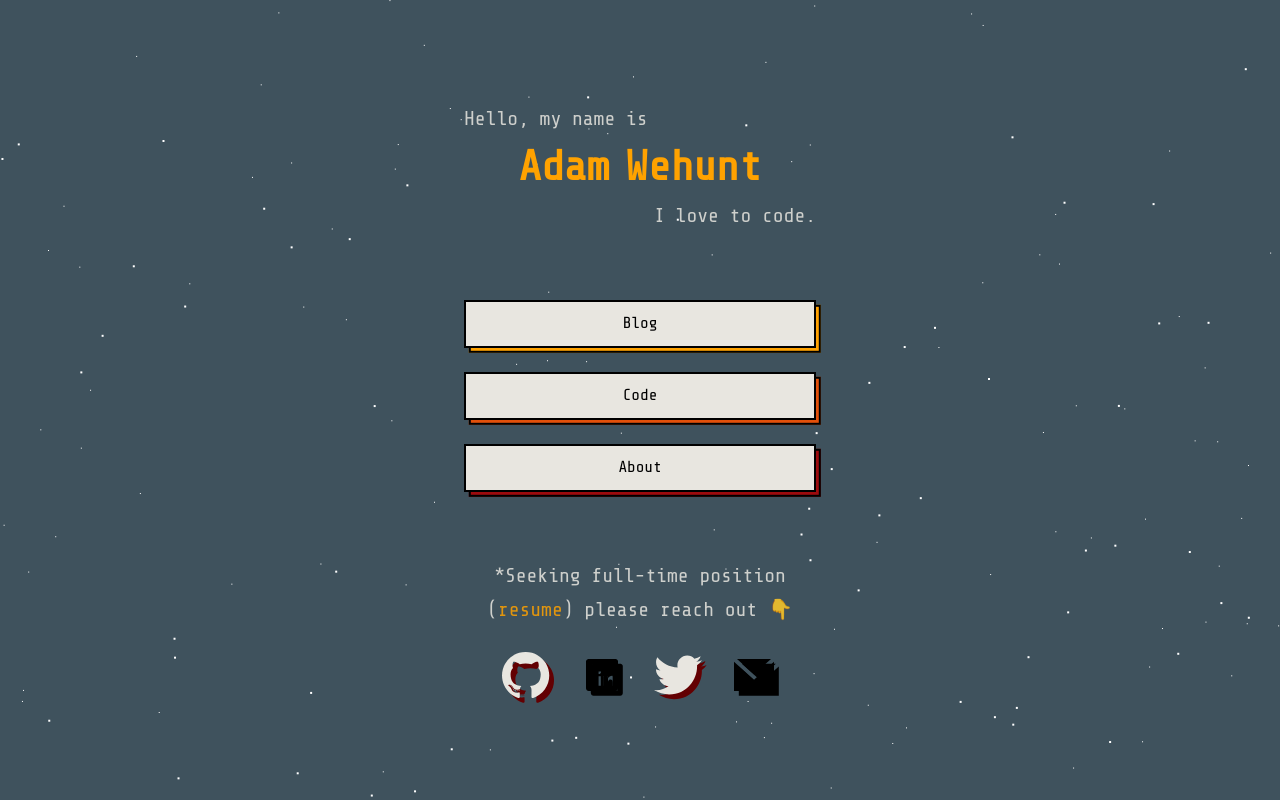
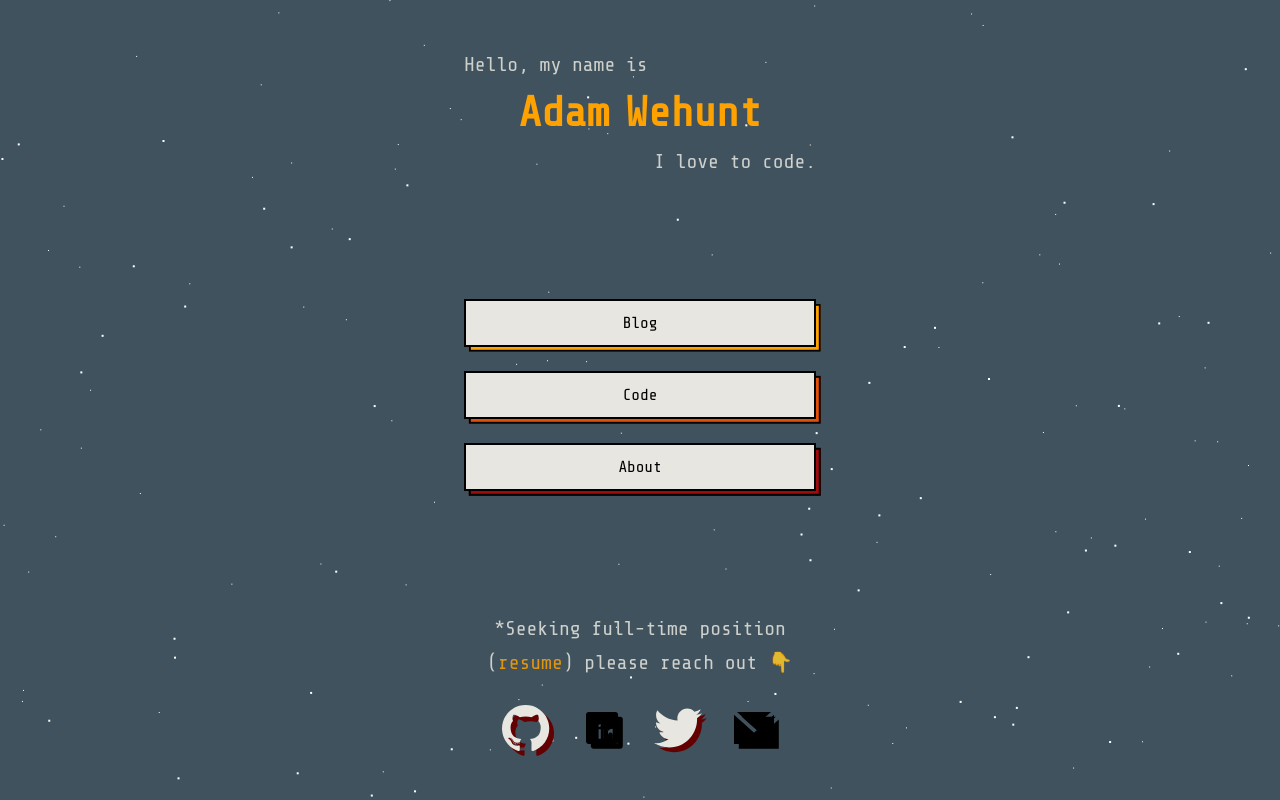
Before and after one commit to adamjwehunt/portfolio, a Next.js app: page / in a window 1280 px wide. Built offline with nearby package versions, Linux system fonts and the light colour scheme.

Commit message:
Adjust home content height.

```diff
--- a/app/page.module.scss
+++ b/app/page.module.scss
@@ -10,7 +10,7 @@
 	justify-content: space-around;
 	padding: 0 1rem;
 	height: 100%;
-	max-height: 40rem;
+	max-height: 50rem;
 }
 
 .intro,
```
